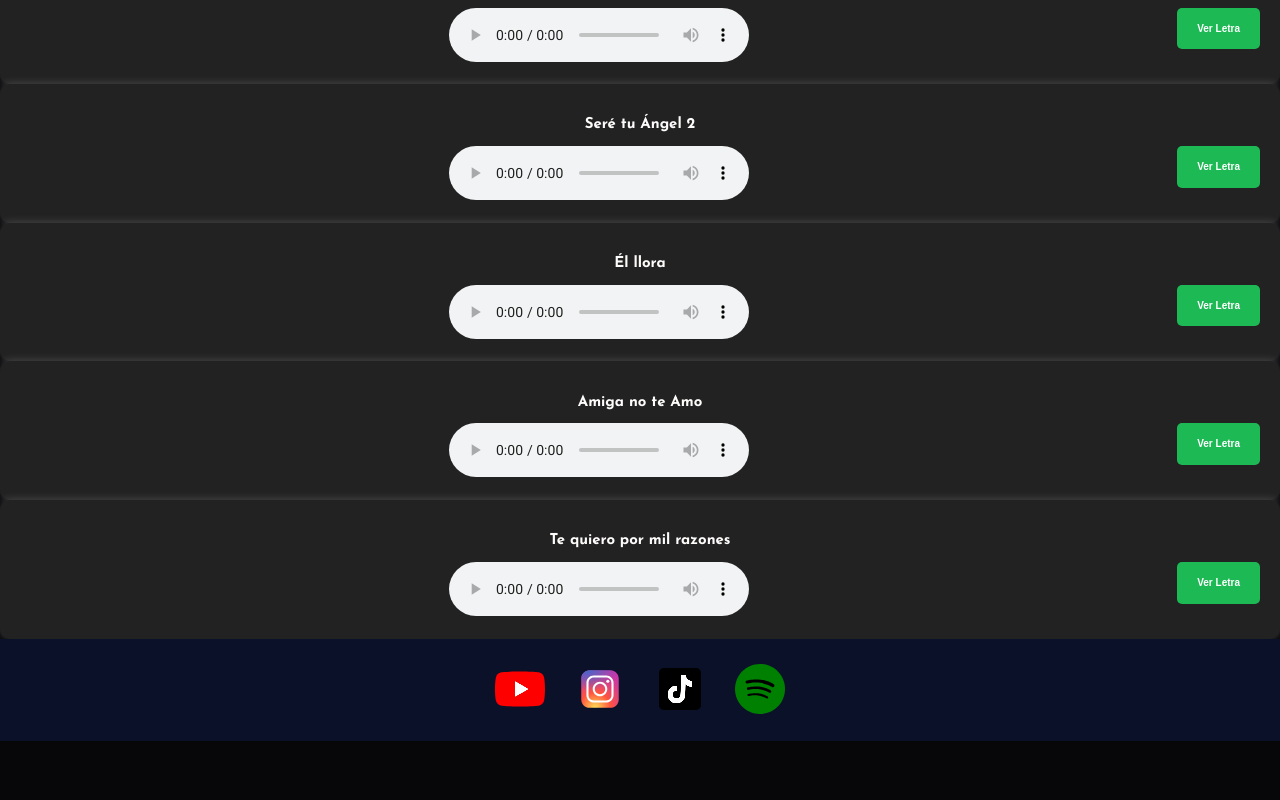
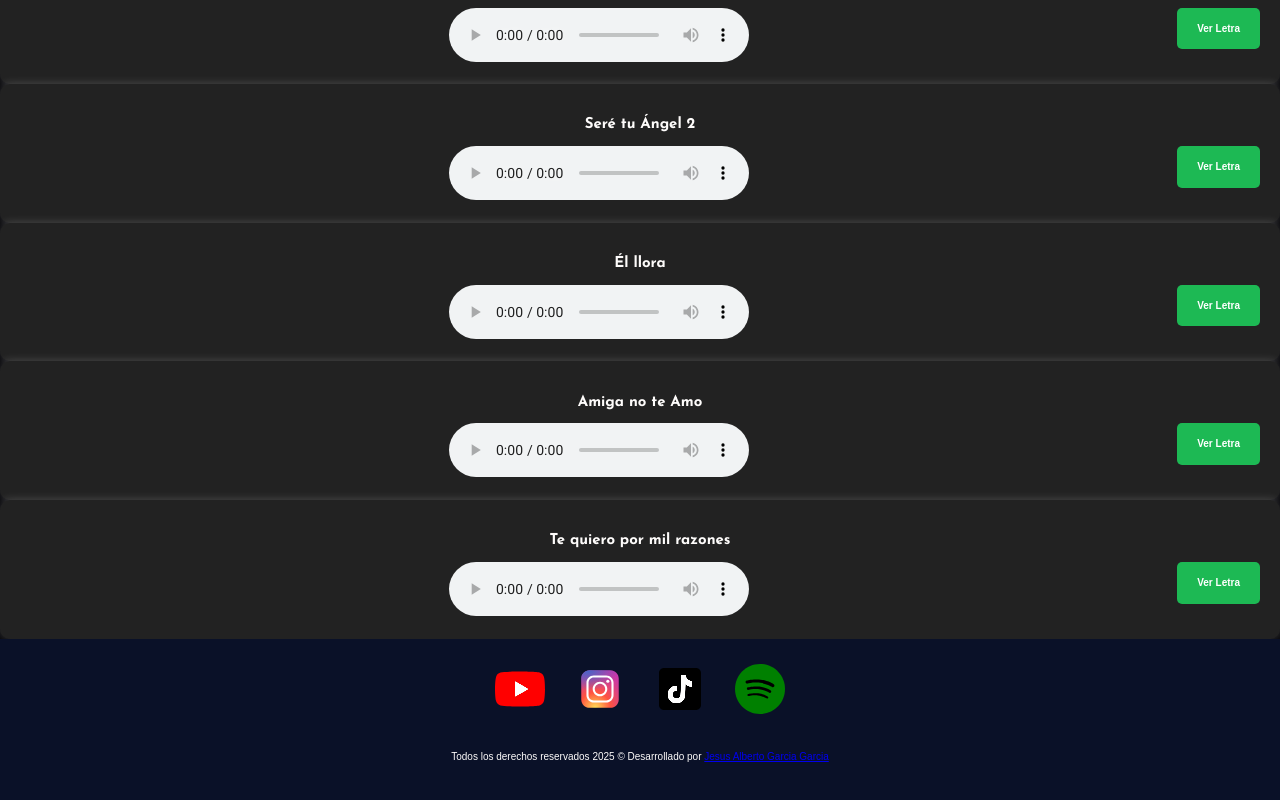
Before and after one commit to jesusgg1090/frontend, a plain HTML site: page disco/sentimientos.html in a window 1280 px wide. Shown: the part 872-1672 px from the top of the page. Before the commit the page ends 1613 px from the top, so only its background shows below. Drawn offline with Linux system fonts and the light colour scheme.

Commit message:
Sentimientos Final

```diff
--- a/disco/sentimientos.html
+++ b/disco/sentimientos.html
@@ -25,6 +25,7 @@
                 <a href="../index.html#biografia">Biografia</a>
                 <a href="../index.html#discografia">Discografia</a>
                 <a href="../index.html#galeria">Galeria</a>
+                <a href="../index.html#colaboraciones">Colaboraciones</a>
                 <a href="../index.html#videos">Videos</a>
             </nav>
             <div class="hamburguesa">
@@ -134,6 +135,12 @@
                 <img src="../icon/spotify.svg" alt="Spotify">
             </a>
         </div>
+        <footer class="footer">
+
+            <!-- Créditos del desarrollador -->
+            <p>Todos los derechos reservados 2025 <span class="fecha"></span> &copy; Desarrollado por
+                <a href="../cv/cv.html">Jesus Alberto Garcia Garcia</a></p>
+        </footer>
     </footer>
     <script src="../js/app.js"></script>
 </body>
```
